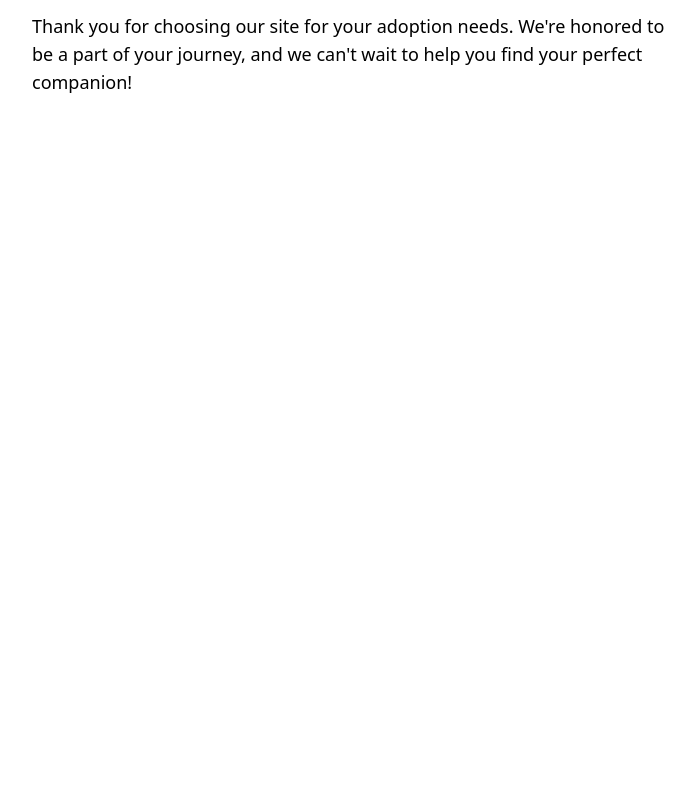
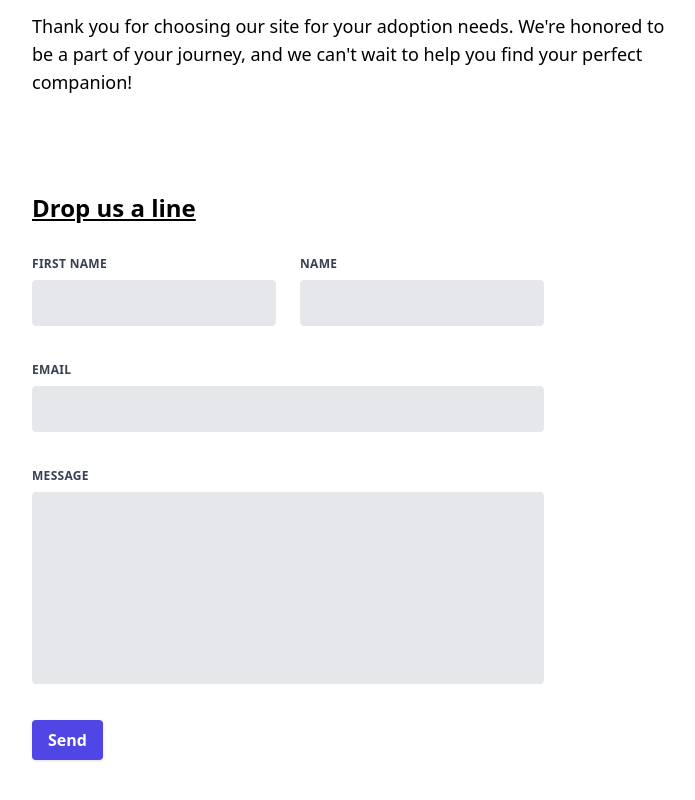
Before and after one commit to mematthew123/adopt-a-dog, a Next.js app: page /about in a window 1280 px wide. Shown: the part 508-1308 px from the top of the page, without its empty margins (288-983 px from the left). Before the commit the page ends 800 px from the top, so only its background shows below. Built offline with nearby package versions, Linux system fonts and the light colour scheme.

Commit message:
added contact form, formatted

```diff
--- a/components/Animal.ts
+++ b/components/Animal.ts
@@ -1,4 +1,5 @@
 export interface Animal {
+    breed: string;
     id: number;
     name: string;
     species: string;
--- a/components/AnimalFilter.tsx
+++ b/components/AnimalFilter.tsx
@@ -92,7 +92,6 @@ export const AnimalFilter = ({ onFilterChange, breeds }: AnimalFilterProps) => {
                 className="block appearance-none w-full bg-white border border-gray-400 hover:border-gray-500 px-4 py-2 pr-8 rounded shadow leading-tight focus:outline-none focus:shadow-outline text-lg font-semibold"
                 onChange={handleBreedChange}
               >
-
                 <option value="">Breed</option>
                 {breeds.map((breed) => (
                   <option key={breed} value={breed}>
@@ -100,7 +99,6 @@ export const AnimalFilter = ({ onFilterChange, breeds }: AnimalFilterProps) => {
                   </option>
                 ))}
               </select>
-
 
               {/* Age */}
               <select
@@ -149,7 +147,7 @@ export const AnimalFilter = ({ onFilterChange, breeds }: AnimalFilterProps) => {
           {/* Clear Filters */}
           <div className="flex justify-center items-center mt-4">
             <button
-        className="bg-cyan-400 hover:bg-cyan-500 text-white font-bold py-2 px-4 rounded focus:outline-none focus:shadow-outline"
+              className="bg-indigo-600 hover:bg-indigo-700  text-white font-bold py-2 px-4 rounded focus:outline-none focus:shadow-outline"
               type="button"
               onClick={handleStartOver}
             >
@@ -159,7 +157,6 @@ export const AnimalFilter = ({ onFilterChange, breeds }: AnimalFilterProps) => {
         </div>
       </div>
     </>
-
   );
 };
 
--- a/package.json
+++ b/package.json
@@ -21,6 +21,7 @@
     "next": "13.2.1",
     "react": "18.2.0",
     "react-dom": "18.2.0",
+    "react-icons": "^4.8.0",
     "typescript": "4.9.5"
   },
   "devDependencies": {
--- a/pages/about.tsx
+++ b/pages/about.tsx
@@ -1,24 +1,26 @@
 /* eslint-disable react/no-unescaped-entities */
-import React from 'react'
+import React from "react";
 
 const About = () => {
   return (
+    <div>
       <div className="max-w-2xl mx-auto py-10 px-4">
         <h1 className="text-4xl font-bold mb-8">About Us</h1>
         <p className="text-lg mb-4">
-        At our site, we're dedicated to helping people in Montana find their perfect furry
-        friend. We specialize in dog adoptions and believe that every animal deserves a loving home. We're
-        committed to making the adoption process as easy and stress-free as
-        possible.
+          At our site, we're dedicated to helping people in Montana find their
+          perfect furry friend. We specialize in dog adoptions and believe that
+          every animal deserves a loving home. We're committed to making the
+          adoption process as easy and stress-free as possible.
         </p>
         <p className="text-lg mb-4">
-        Our site was founded by after a trip to the local animal shelter, Pet Tracs in Thompsan Falls. That
-        day we adopted and took home the sweetest, sensetive dog, Bernice.
+          Our site was founded by after a trip to the local animal shelter, Pet
+          Tracs in Thompsan Falls. That day we adopted and took home the
+          sweetest, sensetive dog, Bernice.
         </p>
         <p className="text-lg mb-4">
-        Our goal is to get as many animals adopted as possible.
-        Pretty simple right? We think so too. We're not here to make a profit, we're
-        here to help animals find their forever homes.
+          Our goal is to get as many animals adopted as possible. Pretty simple
+          right? We think so too. We're not here to make a profit, we're here to
+          help animals find their forever homes.
         </p>
         <p className="text-lg mb-4">
           Thank you for choosing our site for your adoption needs. We're honored
@@ -26,7 +28,94 @@ const About = () => {
           perfect companion!
         </p>
       </div>
-  )
-}
+      <div className="max-w-2xl mx-auto py-10 px-4">
+        <h2 className="text-2xl font-bold mb-8 underline">Drop us a line </h2>
+        <form
+          className="w-full max-w-lg"
+          action="https://getform.io/f/3f93f241-ab82-42bf-9218-a7e7664618db"
+          method="POST"
+          encType="multipart/form-data"
+        >
+          <div className="flex flex-wrap -mx-3 mb-6">
+            <div className="w-full md:w-1/2 px-3 mb-6 md:mb-0">
+              <label
+                className="block uppercase tracking-wide text-gray-700 text-xs font-bold mb-2"
+                htmlFor="grid-first-name"
+              >
+                First Name
+              </label>
+              <input
+                className="appearance-none block w-full bg-gray-200 text-gray-700 border border-gray-200 rounded py-3 px-4 mb-3 leading-tight focus:outline-none focus:bg-white"
+                id="grid-first-name"
+                type="text"
+                name="first-name"
+                required
+              />
+            </div>
+            <div className="w-full md:w-1/2 px-3">
+              <label
+                className="block uppercase tracking-wide text-gray-700 text-xs font-bold mb-2"
+                htmlFor="grid-name"
+              >
+                Name
+              </label>
+              <input
+                className="appearance-none block w-full bg-gray-200 text-gray-700 border border-gray-200 rounded py-3 px-4 leading-tight focus:outline-none focus:bg-white focus:border-gray-500"
+                id="grid-name"
+                type="text"
+                name="name"
+                required
+              />
+            </div>
+          </div>
+          <div className="flex flex-wrap -mx-3 mb-6">
+            <div className="w-full px-3">
+              <label
+                className="block uppercase tracking-wide text-gray-700 text-xs font-bold mb-2"
+                htmlFor="grid-email"
+              >
+                Email
+              </label>
+              <input
+                className="appearance-none block w-full bg-gray-200 text-gray-700 border border-gray-200 rounded py-3 px-4 mb-3 leading-tight focus:outline-none focus:bg-white focus:border-gray-500"
+                id="grid-email"
+                type="email"
+                name="email"
+                required
+              />
+            </div>
+          </div>
+          <div className="flex flex-wrap -mx-3 mb-6">
+            <div className="w-full px-3">
+              <label
+                className="block uppercase tracking-wide text-gray-700 text-xs font-bold mb-2"
+                htmlFor="grid-message"
+              >
+                Message
+              </label>
+              <textarea
+                className="no-resize appearance-none block w-full bg-gray-200 text-gray-700 border border-gray-200 rounded py-3 px-4 mb-3 leading-tight focus:outline-none focus:bg-white focus:border-gray-500 h-48 resize-none"
+                id="grid-message"
+                name="message"
+                required
+              />
+            </div>
+          </div>
+          <div className="md:flex md:items-center">
+            <div className="md:w-1/3">
+              <button
+                className="shadow bg-indigo-600 hover:bg-indigo-700 focus:shadow-outline focus:outline-none text-white font-bold py-2 px-4 rounded"
+                type="submit"
+              >
+                Send
+              </button>
+            </div>
+            <div className="md:w-2/3" />
+          </div>
+        </form>
+      </div>
+    </div>
+  );
+};
 
-export default About
+export default About;
```
Also changed, not shown: pages/animal/[id].tsx (+50 -40 lines), 1 other file (tests, documents, lock files or other folders). Lines whose indentation alone changed are shown as unchanged.
